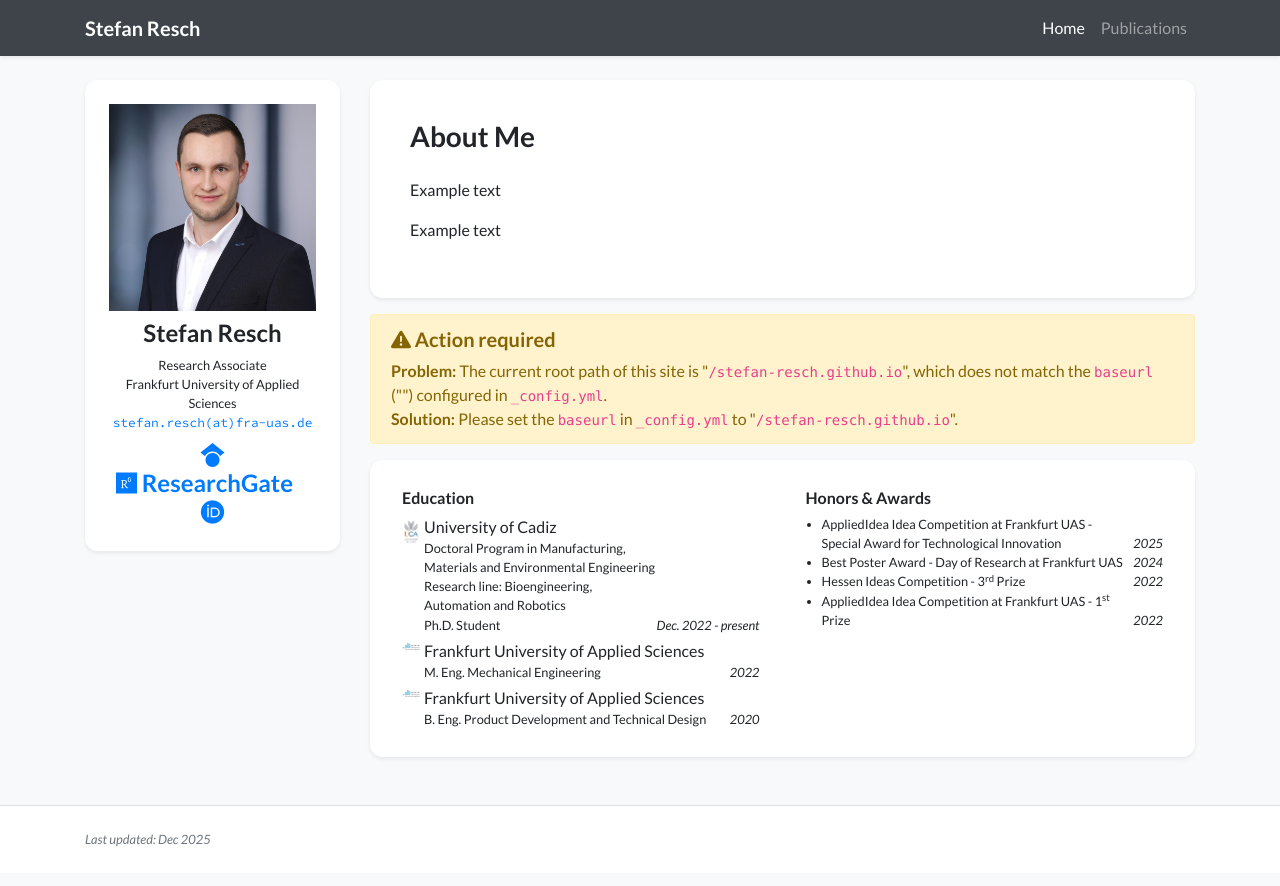
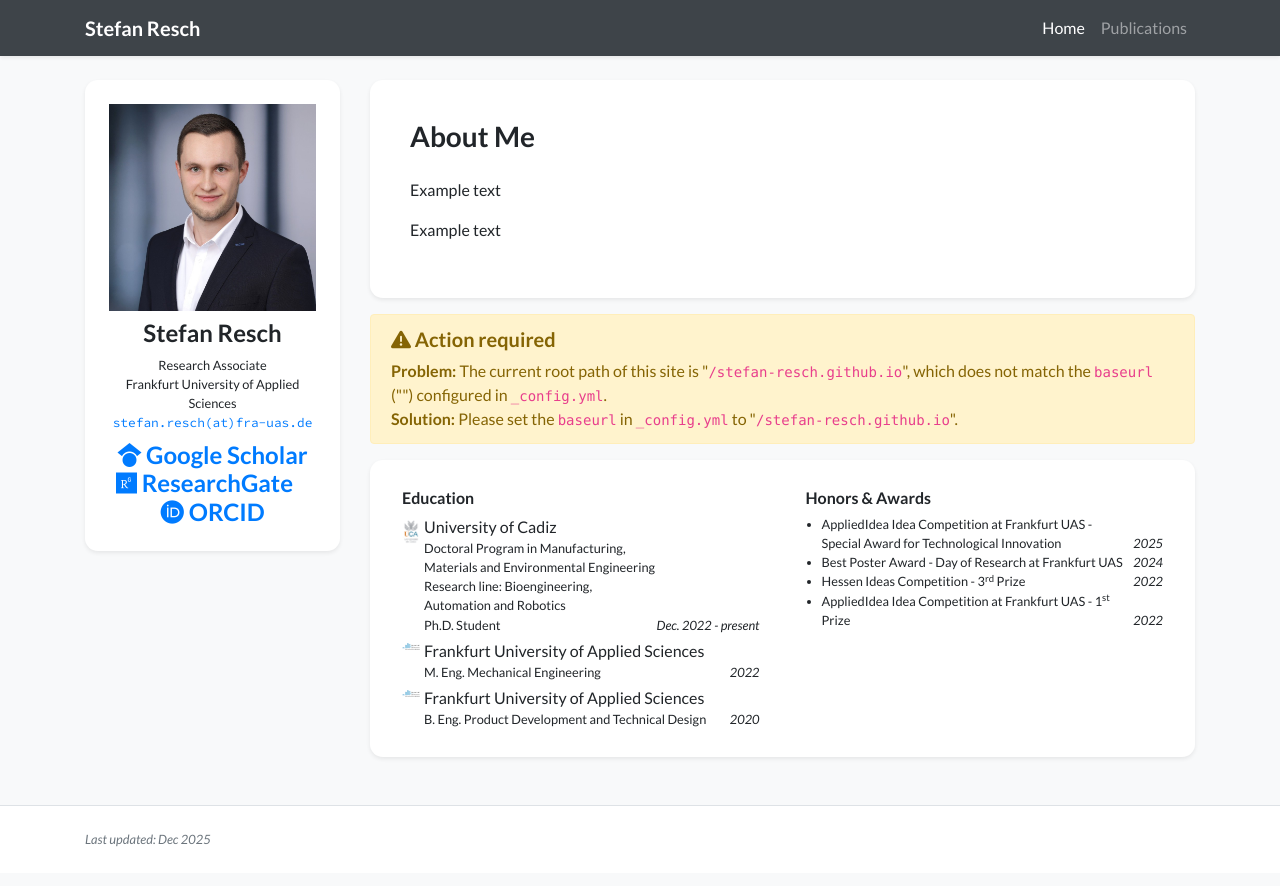
Before and after one commit to Stefan-Resch/stefan-resch.github.io, a Jekyll site: the page built from index.html, in a window 1280 px wide. Shown: the top 886 px of the page. Built offline with Jekyll 4.4.1, drawn with Linux system fonts in a browser that asks for light colours; nearby versions of some CDN libraries; a style sheet for code colours, icons or effects is not loaded.

Commit message:
Update profile_card_mini.html

```diff
--- a/_includes/widgets/profile_card_mini.html
+++ b/_includes/widgets/profile_card_mini.html
@@ -51,7 +51,7 @@
                         {%- assign gscholar_url = 'https://scholar.google.com/citations?user=' | append: site.data.profile.gscholar -%}
                         {%- endif -%}
                         <a class="px-1 no-break" target="_blank" href="{{ gscholar_url }}">
-                            <i class="fab fa-google-scholar"></i>
+                            <i class="fab fa-google-scholar"></i> Google Scholar
                         </a>
                         {% endif %}
 
@@ -87,7 +87,7 @@
 
                         {% if site.data.profile.orcid %}
                         <a class="px-1 no-break" target="_blank" href="https://orcid.org/{{ site.data.profile.orcid }}">
-                            <i class="fab fa-orcid"></i>
+                            <i class="fab fa-orcid"></i> ORCID
                         </a>
                         {% endif %}
                     </div>
```
